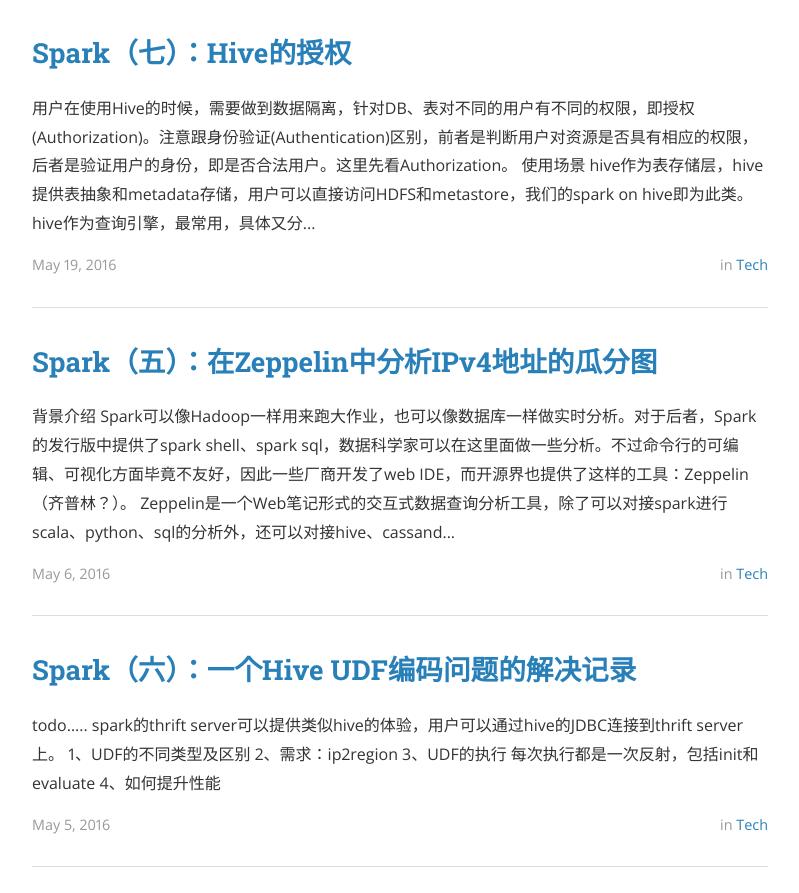
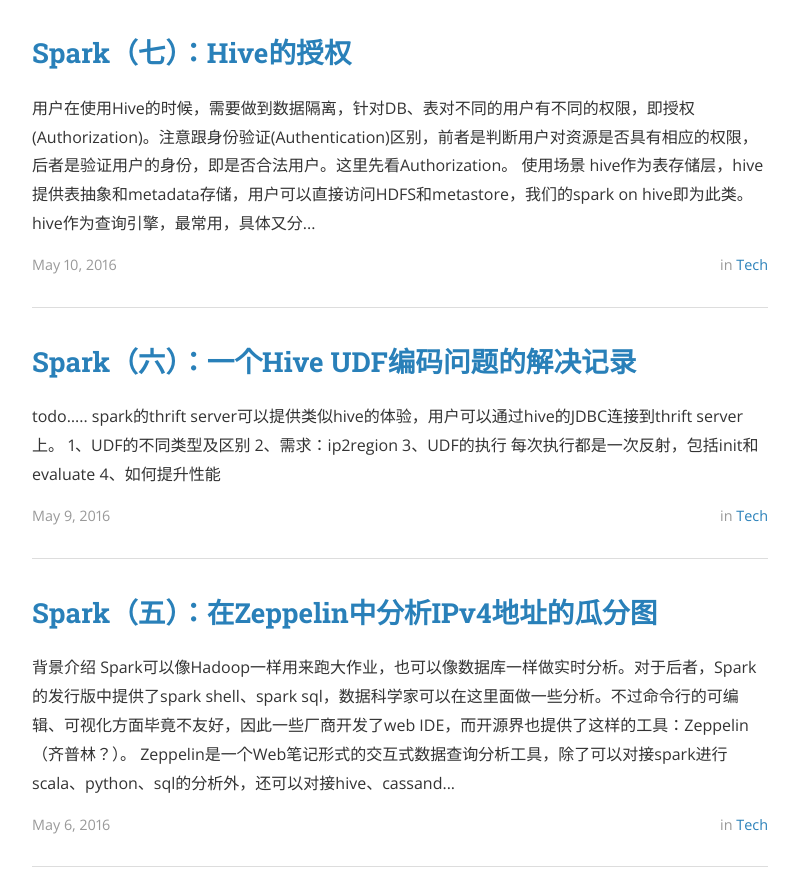
Before and after one commit to iclouding/silenceshell.github.io, a Jekyll site: the page built from index.html, in a window 1280 px wide and 1400 px high, cut to the strip 507-1400 px from the top of the window. Shown: the whole strip, without its empty margins (240-1039 px from the left). Built offline with Jekyll 4.4.1, drawn with Linux system fonts in a browser that asks for light colours; nearby versions of some CDN libraries; the list of posts is cut into pages by our own code; comment, search, counter and statistics services are not loaded.

Commit message:
fix date

```diff
--- a/_posts/2016-05-10-spark-7-security.md
+++ b/_posts/2016-05-10-spark-7-security.md
@@ -1,7 +1,7 @@
 ---
 layout: post
 title: "Spark（七）：Hive的授权"
-date: 2016-05-19 08:11:11
+date: 2016-05-10 08:11:11
 author: 伊布
 categories: tech
 tags:
```
Also changed, not shown: _posts/2016-05-09-spark-6-hive-udf.md (+1 -1 lines).
